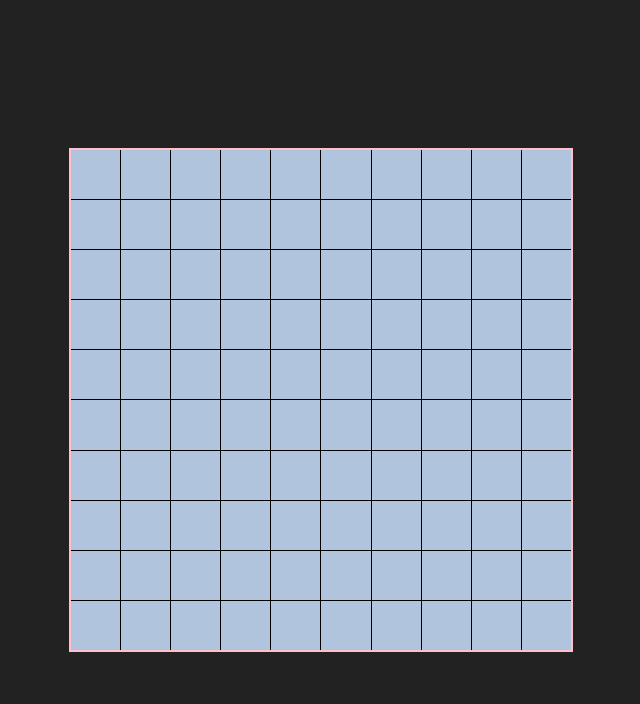
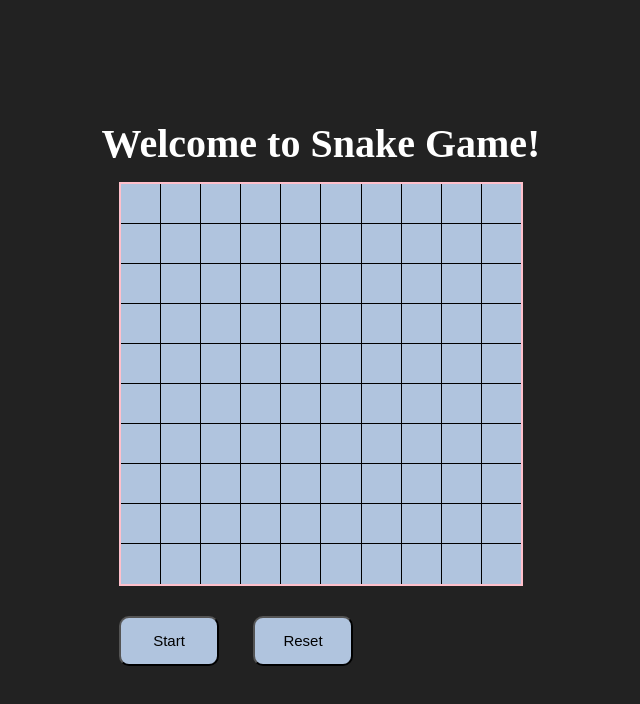
Before and after one commit to tsztin0217/snake-game, a plain HTML site: page index.html in a window 1280 px wide. Shown: the whole page, without its empty margins (319-959 px from the left). Drawn offline with Linux system fonts and the light colour scheme.

Commit message:
added header and buttons

```diff
--- a/css/style.css
+++ b/css/style.css
@@ -3,13 +3,21 @@
     padding: 0;
 }
 
+
 body {
     display: flex;
+    flex-direction: column;
     justify-content: center;
     align-items: center;
     height: 100vh;
     background-color: #222;
 }
+
+header {
+    font-size: 20px;
+    color: white;
+}
+
 
 #gameboard {
     display: grid;
@@ -18,8 +26,9 @@ body {
     gap: 1px;
     background-color: black;
     border: 2px solid pink;
-    width: 500px;
-    height: 500px;
+    width: min(80vw, 400px); /* added vw for more responsive design */
+    height: min(80vw, 400px);
+    margin: 15px;
 }
 
 .sqr {
@@ -27,3 +36,17 @@ body {
     height: 100%;
     background-color: lightsteelblue;
 }
+
+button-container {
+    display:flex;
+    align-items: center;
+}
+button {
+    cursor: pointer;
+    width: 100px;
+    height: 50px;
+    border-radius: 10px;
+    margin: 15px;
+    font-size: 15px;
+    background-color: lightsteelblue;
+}
--- a/index.html
+++ b/index.html
@@ -1,5 +1,6 @@
 <!DOCTYPE html>
 <html lang="en">
+
 <head>
     <meta charset="UTF-8">
     <meta name="viewport" content="width=device-width, initial-scale=1.0">
@@ -7,7 +8,18 @@
     <script defer src="./js/app.js"></script>
     <title>Snake Game</title>
 </head>
+
 <body>
-    <div id="gameboard"></div>
+    <header>
+        <h1>Welcome to Snake Game!</h1>
+    </header>
+    <main>
+        <div id="gameboard"></div>
+        <div class="button-container">
+            <button id="start">Start</button>
+            <button id="reset">Reset</button>
+        </div>
+    </main>
 </body>
+
 </html>
```
Also changed, not shown: js/app.js (+5 -5 lines).
